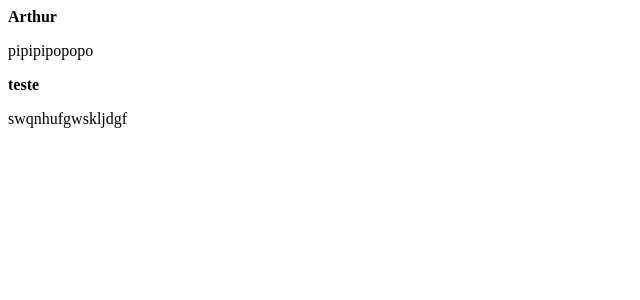
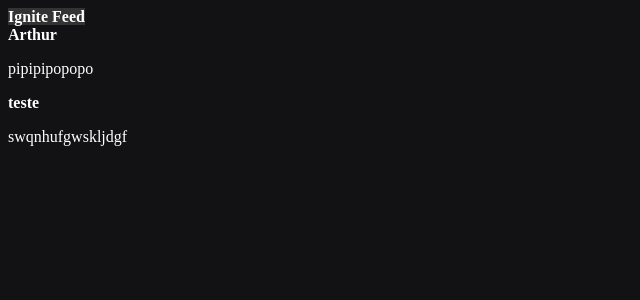
Before and after one commit to Arthurresendee/Fundamentos-do-React, a React (Vite) app in the folder Fundamentos do react/: page / in a window 1280 px wide. Shown: the top 300 px of the page, without its empty margins (0-640 px from the left). Built offline with nearby package versions, Linux system fonts and the light colour scheme.

Commit message:
Adicionando cabecalho e css modules

```diff
--- a/Fundamentos do react/src/App.jsx
+++ b/Fundamentos do react/src/App.jsx
@@ -1,5 +1,18 @@
+import { Header } from "./components/header"
+import { Post } from "./Post"
+
 export function App() {
   return (
-  <h1>Hello World</h1>
+    <div>
+      <Header/>
+      <Post
+            author= "Arthur"
+            content = "pipipipopopo"
+        />
+        <Post
+          author = "teste"
+          content = "swqnhufgwskljdgf"
+        />
+    </div>
   )
 }
--- /dev/null
+++ b/Fundamentos do react/src/components/Header.jsx
@@ -0,0 +1,9 @@
+import  styles from './Header.module.css'
+
+export function Header() {
+    return (
+        <header>
+            <strong className={styles.header}> Ignite Feed</strong>
+        </header>
+    );
+}
--- /dev/null
+++ b/Fundamentos do react/src/components/Header.module.css
@@ -0,0 +1,4 @@
+.header {
+    background: #333;
+    height: 80px;
+}
--- a/Fundamentos do react/src/main.jsx
+++ b/Fundamentos do react/src/main.jsx
@@ -2,17 +2,10 @@
 import { createRoot } from 'react-dom/client'
 import { App } from './App'
 import { Post } from './Post'
+import './styles.css'
 
 createRoot(document.getElementById('root')).render(
   <StrictMode>
-    {/* <App /> */}
-    <Post
-        author= "Arthur"
-        content = "pipipipopopo"
-    />
-    <Post
-      author = "teste"
-      content = "swqnhufgwskljdgf"
-    />
+    <App />
   </StrictMode>,
 )
--- /dev/null
+++ b/Fundamentos do react/src/styles.css
@@ -0,0 +1,5 @@
+body{
+    background: #121214;
+    color: #fff;
+
+}
```
